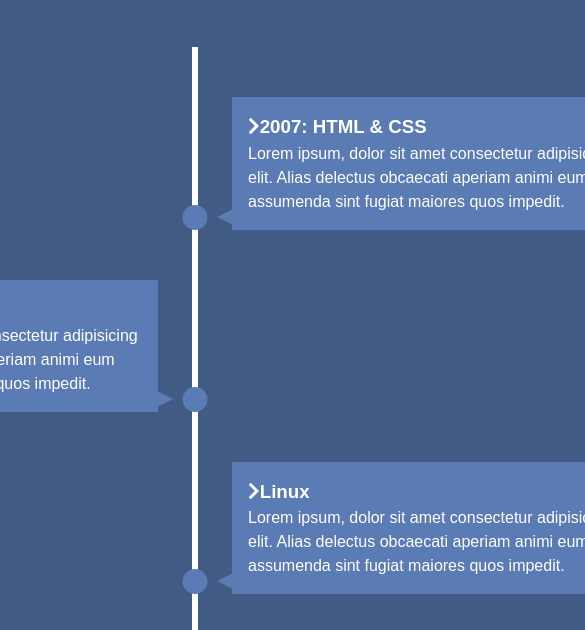
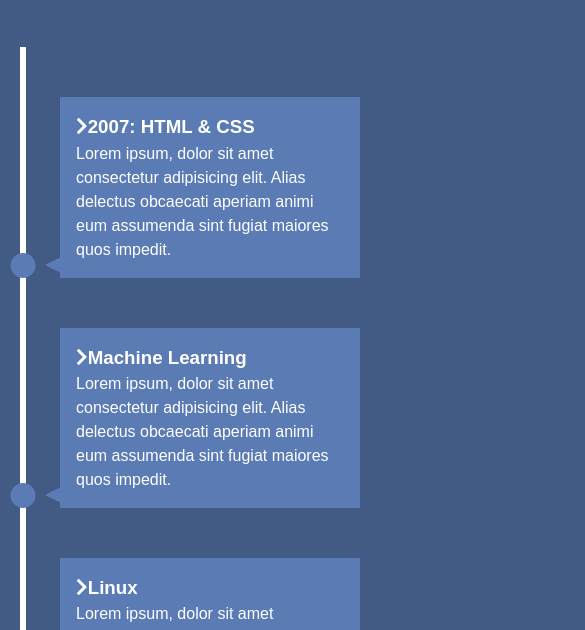
Before and after one commit to eazyt/resume-timeline, a plain HTML site: page index.html in a window 390 px wide. Shown: the part 141-771 px from the top of the page, 585 px wide, since content can reach past the window. Drawn offline with Linux system fonts and the light colour scheme.

Commit message:
added media queries

```diff
--- a/css/style.css
+++ b/css/style.css
@@ -103,3 +103,34 @@ h1 {
     border-width: 8px 0 8px 16px;
     border-color: transparent transparent transparent var(--secondary-color);
 }
+
+
+/* Media Queries */
+@media(max-width: 900px) {
+    #timeline ul li div {
+        width: 250px;
+    }
+    #timeline ul li:nth-child(even) div {
+        left: -284px
+    }
+}
+
+@media(max-width: 600px) {
+    #timeline ul li {
+        margin-left: 20px;
+    }
+
+    #timeline ul li div {
+        width: calc(100vw - 90px);
+    }
+
+    #timeline ul li:nth-child(even) div {
+        left: 40px;
+    }
+
+    #timeline ul li:nth-child(even) div:before {
+        left: -15px;
+        border-width: 8px 16px 8px 0;
+        border-color: transparent var(--secondary-color) transparent transparent;
+    }
+}
```
